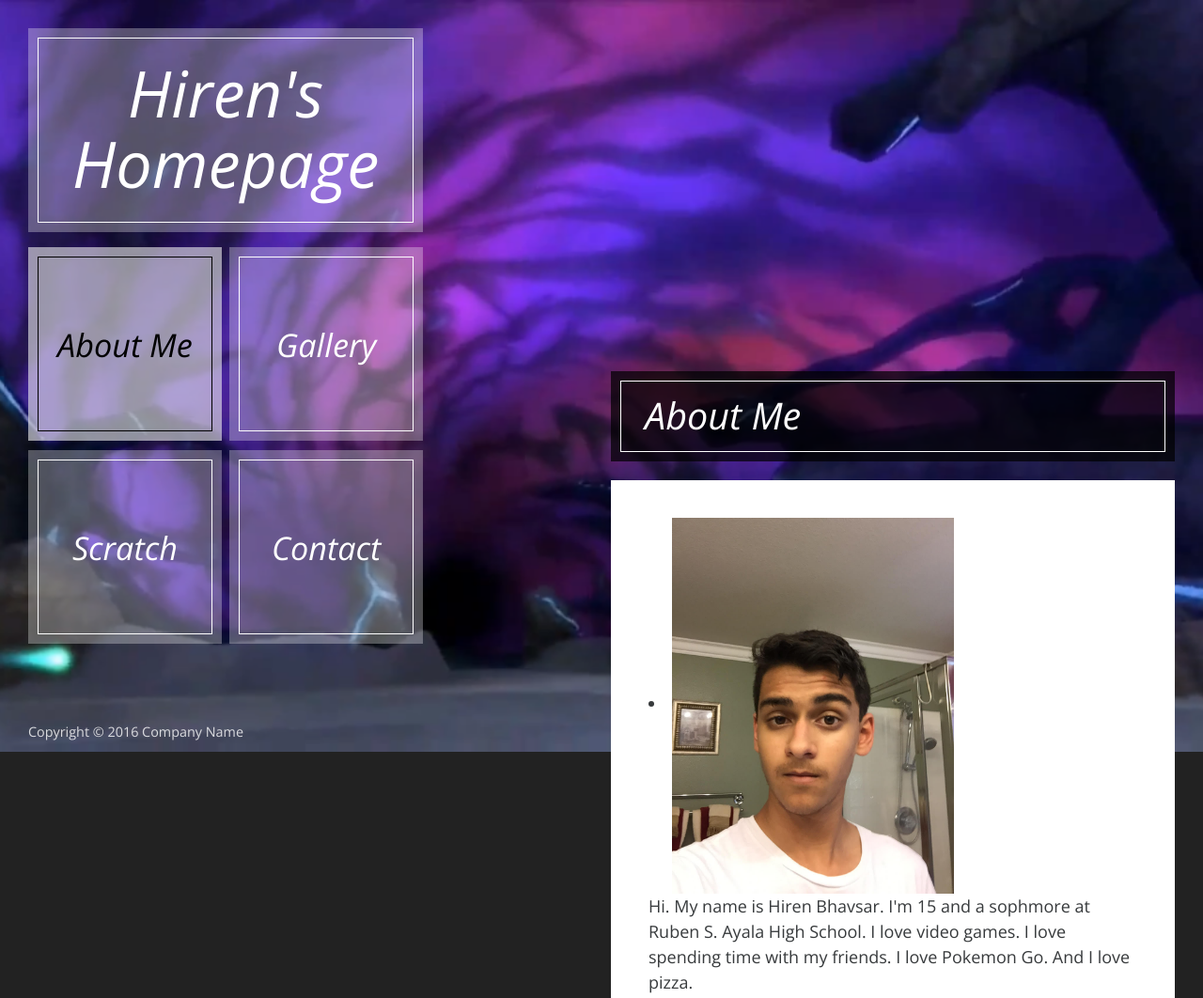
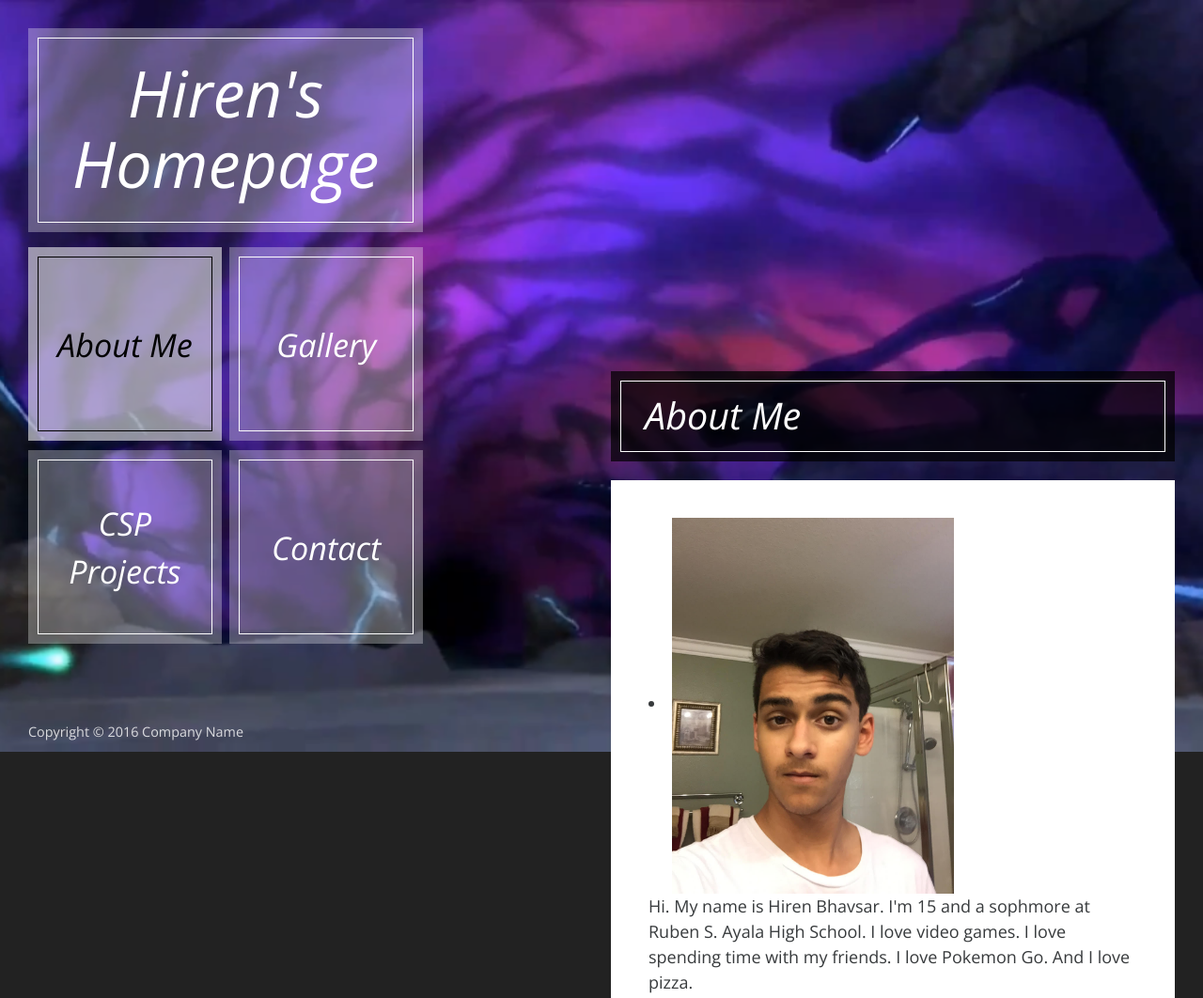
Before and after one commit to hbhavsar74/hbhavsar74, a plain HTML site: page index.html in a window 1280 px wide. Shown: the top 1062 px of the page at 94% size. Drawn offline with nearby package versions, Linux system fonts and the light colour scheme.

Commit message:
Fix again

```diff
--- a/index.html
+++ b/index.html
@@ -67,7 +67,7 @@ http://www.templatemo.com/tm-480-story
 
                                     <li data-nav-item-id="page-3" class="block-keep-ratio block-keep-ratio-1-1 block-width-half box box-white box-nav-item js-nav-item pull-xs-left">
                                         <a href="#page-3" class="block-keep-ratio-content box-nav-item-link">
-                                            <span class="box-text box-text-nav-item flexbox-center">Scratch</span>
+                                            <span class="box-text box-text-nav-item flexbox-center">CSP Projects</span>
                                         </a>
                                     </li>
 
```
